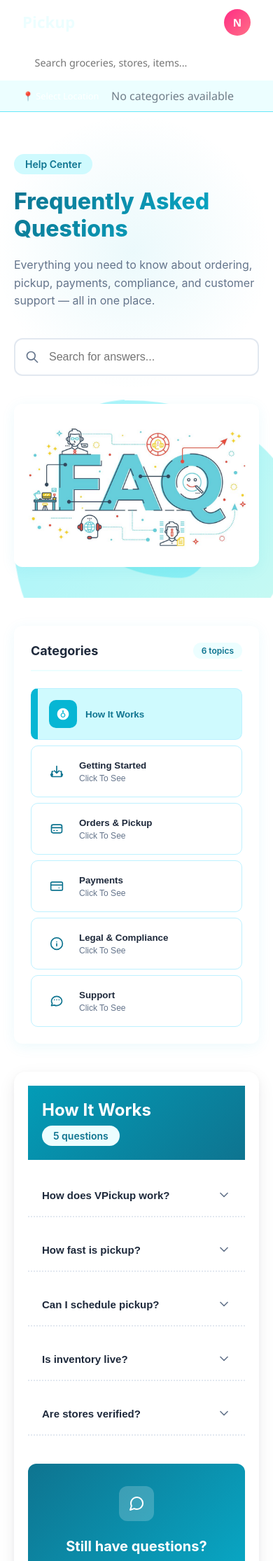
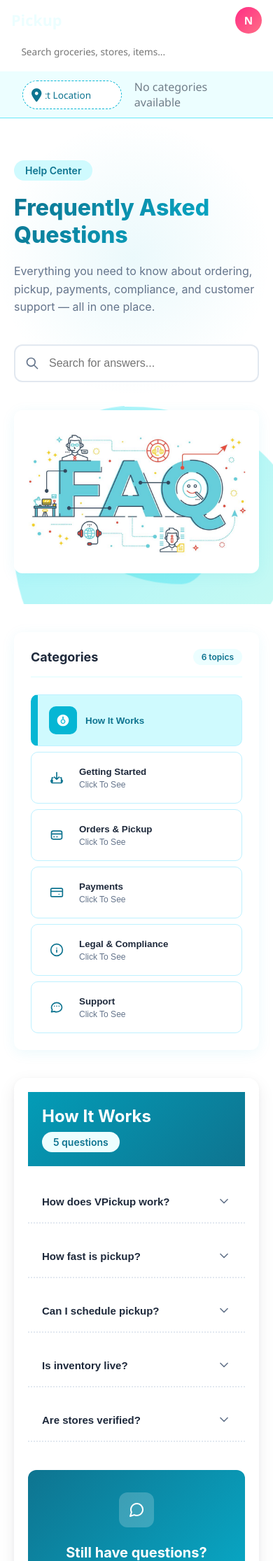
Before and after one commit to vinaykalwala/VPickUp, a Django app: page /faq/ in a window 390 px wide. Shown: the top 2230 px of the page at 70% size. Run offline with Django 4.2, Linux system fonts and the light colour scheme; the visitor is signed in with stand-in values (Sample User, id 1).

Commit message:
header footer sidebar updated

```diff
--- a/templates/includes/header.html
+++ b/templates/includes/header.html
@@ -21,9 +21,6 @@
   width: 100%;
   z-index: 9999;
   background: linear-gradient(135deg, #0e7490);
-}
-body {
-  padding-top: 65px; /* adjust if header height changes */
 }
 
 /* INNER */
@@ -80,8 +77,33 @@
 
 .vp-login {
   color: #ffffff;
-  border: 1px solid rgba(255,255,255,0.6);
+  padding: 10px 16px !important;
+  border-radius: 999px;
+
+  background: rgba(255, 255, 255, 0.15);
+  border: 1px solid rgba(255, 255, 255, 0.35);
+  backdrop-filter: blur(8px);
+
+  font-weight: 600;
+  letter-spacing: 0.2px;
+
+  display: inline-flex;
+  align-items: center;
+  gap: 6px;
+
+  transition: all 0.25s ease;
 }
+
+.vp-login:hover {
+  background: rgba(255, 255, 255, 0.28);
+  border-color: rgba(255, 255, 255, 0.6);
+  transform: translateY(-1px);
+}
+
+.vp-login:active {
+  transform: translateY(0);
+}
+
 
 .vp-signup {
   background: #ffffff;
@@ -145,9 +167,7 @@
     flex-wrap: wrap;
     row-gap: 0.6rem;
   }
-  body {
-  padding-top: 110px; /* adjust if header height changes */
-}
+
   .vp-logo {
     order: 1;
   }
@@ -169,53 +189,58 @@
 }
 
 /* ================= EXTRA SMALL DEVICES ≤450px ================= */
-@media (max-width: 450px) {
+@media (max-width: 480px) {
 
+  /* Header wrapper */
   .vp-header-top-wrap {
     flex-wrap: wrap;
-    row-gap: 0.6rem;
+    align-items: center;
+    padding: 0.6rem 1rem;
+    gap: 0.5rem;
   }
 
-  /* LOGO FIRST */
+  /* LOGO — left */
   .vp-logo {
     order: 1;
-    font-size: 1.4rem;
+    font-size: 1.35rem;
+    flex: 0 0 auto;
   }
 
-  /* LOGIN / SIGNUP SECOND */
+  /* ICONS — right */
+  .vp-header-icons {
+    order: 2;
+    margin-left: auto;
+    display: flex;
+    align-items: center;
+  }
+
+  /* SEARCH — full row */
+  .vp-search {
+    order: 3;
+    flex: 0 0 100%;
+    width: 100%;
+  }
+
+  .vp-search input {
+    width: 100%;
+    font-size: 0.85rem;
+    padding: 0.55rem 0.9rem;
+  }
+
+  /* AUTH — centered row */
   .vp-auth {
-    order: 2;
+    order: 4;
+    flex: 0 0 100%;
+    justify-content: center;
+    margin-top: 0.3rem;
   }
 
   .vp-auth a {
-    padding: 0.35rem 0.6rem;
-    font-size: 0.72rem;
-  }
-
-  /* ICONS THIRD (RIGHT SIDE) */
-  .vp-header-icons {
-    order: 3;
-    margin-left: auto;
-  }
-
-  .vp-icon-btn {
-    width: 34px;
-    height: 34px;
-  }
-
-  /* SEARCH ALWAYS LAST (NEW ROW) */
-  .vp-search {
-    order: 10;
-    width: 100%;
-    flex: 0 0 100%;
-    margin-top: 0.6rem;
-  }
-
-  /* ADJUST BODY OFFSET FOR 2-ROW HEADER */
-  body {
-    padding-top: 115px;
+    font-size: 0.75rem;
+    padding: 0.35rem 0.7rem;
   }
 }
+
 /* ================= ULTRA SMALL DEVICES (380px – 300px) ================= */
 @media (max-width: 380px) {
 
@@ -265,9 +290,7 @@
   }
 
   /* BODY OFFSET FOR FIXED HEADER */
-  body {
-    padding-top: 105px;
-  }
+
 }
 /* ================= CATEGORY ITEM (NO BACKGROUND) ================= */
 
@@ -387,8 +410,87 @@
   visibility: visible;
   transform: translateY(0);
 }
+/* ================= LOCATION BAR (UPDATED COLOR) ================= */
+.vp-location-bar {
+  display: flex;
+  align-items: center;
+  gap: 6px;
+  max-width: 280px;
+  padding: 6px 12px;
+border-radius: 50px;
+  background:#ffffff; /* 👈 pill background */
+  color:#0e7490 !important;                     /* 👈 readable text */
+
+  cursor: pointer;
+  font-size: 0.85rem !important;
+  white-space: nowrap;
+  border: 1px dashed #06b6d4;
+}
+
+.vp-location-icon {
+  flex-shrink: 0;
+  font-size: 1rem;
+  color: #ecfeff;
+}
+/* ================= MARQUEE TEXT ================= */
+.vp-location-text {
+  display: inline-block;
+  white-space: nowrap;
+  overflow: hidden;
+  position: relative;
+  max-width: 220px;
+}
+
+.vp-location-text span {
+  display: inline-block;
+  padding-left: 100%;
+  animation: vp-marquee 10s linear infinite;
+}
+
+/* Animation */
+@keyframes vp-marquee {
+  0%   { transform: translateX(0); }
+  100% { transform: translateX(-100%); }
+}
 
 
+.vp-location-icon {
+  font-size: 1.2rem;
+  color:#0e7490;   /* matches pill text */
+  flex-shrink: 0;
+}
+/* Dashboard icon hidden on desktop */
+.vp-dashboard-icon {
+  display: none;
+}
+/* Hide dashboard text on mobile */
+@media (max-width: 480px) {
+  .vp-auth a[href*="dashboard"] {
+    display: none;
+  }
+}
+@media (max-width: 480px) {
+  .vp-dashboard-icon {
+    display: flex;
+  }
+}
+/* ================= MOBILE GUEST ALIGNMENT ================= */
+@media (max-width: 728px) {
+
+  /* Guest auth goes top-right */
+  .vp-auth-guest {
+    order: 2;
+    margin-left: auto;
+    justify-content: flex-end;
+    flex: 0 0 auto;
+  }
+
+  /* Prevent auth from taking full row */
+  .vp-auth-guest a {
+    white-space: nowrap;
+  }
+
+}
 
 </style>
 
@@ -405,7 +507,7 @@
       </div>
 
       <!-- LOGIN / SIGNUP -->
-     <div class="vp-auth">
+<div class="vp-auth vp-auth-guest">
 {% if not request.user.is_authenticated %}
   <a href="{% url 'login' %}" class="vp-login">
     <i class="fa-solid fa-right-to-bracket"></i> Login/Signup
@@ -440,6 +542,17 @@
     </a>
 
     <!-- Dashboard -->
+ <!-- Dashboard (icon for mobile) -->
+<a href="{% url 'dashboard' %}"
+   class="vp-icon-btn vp-dashboard-icon"
+   title="Dashboard">
+  <svg viewBox="0 0 24 24" fill="none" stroke-width="2">
+    <rect x="3" y="3" width="7" height="7"/>
+    <rect x="14" y="3" width="7" height="7"/>
+    <rect x="3" y="14" width="7" height="7"/>
+    <rect x="14" y="14" width="7" height="7"/>
+  </svg>
+</a>
 
     <!-- Profile -->
    <!-- USER AVATAR DROPDOWN -->
@@ -473,17 +586,34 @@
  <div class="vp-header-bottom">
   <div class="vp-header-bottom-wrap">
 
-    {% if request.user.is_authenticated %}
-  <div style="color:white;font-size:0.8rem;cursor:pointer"
-       onclick="window.location.href='{% url 'profile' %}'">
-    📍
+  {% if request.user.is_authenticated %}
+  <div class="vp-location-bar"
+       onclick="window.location.href='{% url 'profile' %}'"
+       title="Change delivery location">
+
+    <span class="vp-location-icon"><i class="fa-solid fa-location-dot vp-location-icon"></i>
+</span>
+
     {% if selected_address %}
-      {{ selected_address.city }}, {{ selected_address.state }}
+      <span class="vp-location-text">
+        <span>
+          {{ selected_address.label|title }} ·
+          {{ selected_address.address_line_1 }},
+          {{ selected_address.city }},
+          {{ selected_address.state }} –
+          {{ selected_address.pincode }}
+        </span>
+      </span>
     {% else %}
-      Select Location
+      <span class="vp-location-text">
+        <span>Select Location</span>
+      </span>
     {% endif %}
+
   </div>
 {% endif %}
+
+
 
 
     {% for cat in header_categories %}
@@ -554,3 +684,13 @@
 />
 
 </header>
+<script>
+  function adjustHeaderOffset() {
+    const header = document.querySelector('.vp-header-top');
+    if (!header) return;
+    document.body.style.paddingTop = header.offsetHeight + 'px';
+  }
+
+  window.addEventListener('load', adjustHeaderOffset);
+  window.addEventListener('resize', adjustHeaderOffset);
+</script>
```
Also changed, not shown: templates/includes/footer.html (+66 -0 lines), templates/includes/sidebar.html (+4 -4 lines).
